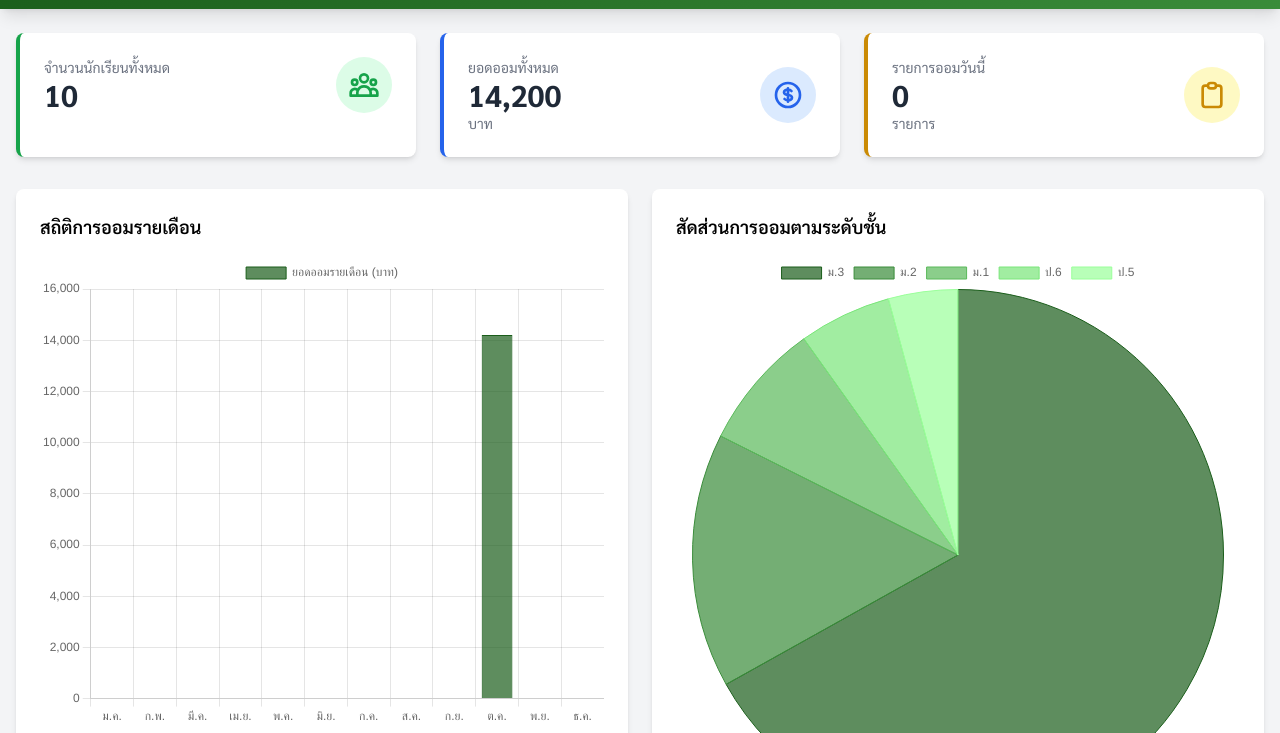
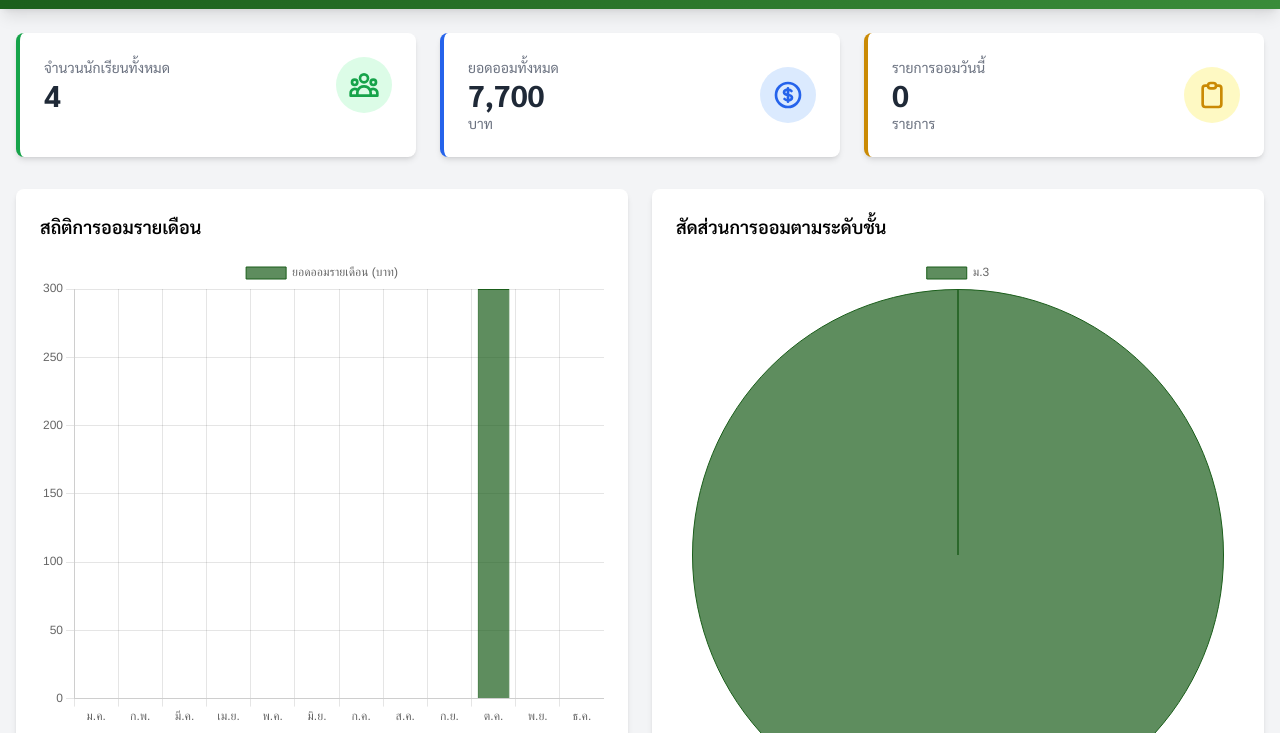
Before and after one commit to Krudony/Aoom, a plain HTML site: page index.html in a window 1280 px wide. Shown: the part 67-800 px from the top of the page. Drawn offline with nearby package versions, Linux system fonts and the light colour scheme.

Commit message:
Update index.html

```diff
--- a/index.html
+++ b/index.html
@@ -543,49 +543,13 @@
             { id: 2, number: 2, firstname: "สมหญิง", lastname: "รักเรียน", class: "ม.3", totalSavings: 2000 },
             { id: 3, number: 3, firstname: "วิชัย", lastname: "เก่งกล้า", class: "ม.3", totalSavings: 1200 },
             { id: 4, number: 4, firstname: "มานี", lastname: "มีทรัพย์", class: "ม.3", totalSavings: 3000 },
-            { id: 5, number: 5, firstname: "สุดา", lastname: "ใฝ่ดี", class: "ม.3", totalSavings: 1800 },
-            { id: 6, number: 1, firstname: "ภูมิ", lastname: "ปัญญา", class: "ม.2", totalSavings: 1300 },
-            { id: 7, number: 2, firstname: "รุ่ง", lastname: "โรจน์", class: "ม.2", totalSavings: 900 },
-            { id: 8, number: 1, firstname: "ธารา", lastname: "น้ำใส", class: "ม.1", totalSavings: 1100 },
-            { id: 9, number: 1, firstname: "พิมพ์", lastname: "สวย", class: "ป.6", totalSavings: 800 },
-            { id: 10, number: 1, firstname: "ก้อง", lastname: "เกียรติ", class: "ป.5", totalSavings: 600 }
         ];
 
         let transactions = [
             { studentId: 1, date: "2023-10-01", amount: 100 },
             { studentId: 1, date: "2023-10-08", amount: 200 },
-            { studentId: 1, date: "2023-10-15", amount: 300 },
-            { studentId: 1, date: "2023-10-22", amount: 400 },
-            { studentId: 1, date: "2023-10-29", amount: 500 },
-            { studentId: 2, date: "2023-10-01", amount: 500 },
-            { studentId: 2, date: "2023-10-08", amount: 500 },
-            { studentId: 2, date: "2023-10-15", amount: 500 },
-            { studentId: 2, date: "2023-10-22", amount: 500 },
-            { studentId: 3, date: "2023-10-01", amount: 300 },
-            { studentId: 3, date: "2023-10-08", amount: 300 },
-            { studentId: 3, date: "2023-10-15", amount: 300 },
-            { studentId: 3, date: "2023-10-22", amount: 300 },
-            { studentId: 4, date: "2023-10-01", amount: 1000 },
-            { studentId: 4, date: "2023-10-15", amount: 1000 },
-            { studentId: 4, date: "2023-10-29", amount: 1000 },
-            { studentId: 5, date: "2023-10-01", amount: 600 },
-            { studentId: 5, date: "2023-10-15", amount: 600 },
-            { studentId: 5, date: "2023-10-29", amount: 600 },
-            { studentId: 6, date: "2023-10-01", amount: 300 },
-            { studentId: 6, date: "2023-10-15", amount: 500 },
-            { studentId: 6, date: "2023-10-29", amount: 500 },
-            { studentId: 7, date: "2023-10-01", amount: 300 },
-            { studentId: 7, date: "2023-10-15", amount: 300 },
-            { studentId: 7, date: "2023-10-29", amount: 300 },
-            { studentId: 8, date: "2023-10-01", amount: 400 },
-            { studentId: 8, date: "2023-10-15", amount: 300 },
-            { studentId: 8, date: "2023-10-29", amount: 400 },
-            { studentId: 9, date: "2023-10-01", amount: 200 },
-            { studentId: 9, date: "2023-10-15", amount: 300 },
-            { studentId: 9, date: "2023-10-29", amount: 300 },
-            { studentId: 10, date: "2023-10-01", amount: 200 },
-            { studentId: 10, date: "2023-10-15", amount: 200 },
-            { studentId: 10, date: "2023-10-29", amount: 200 }
+
+
         ];
 
         // Initialize local storage if empty
```
